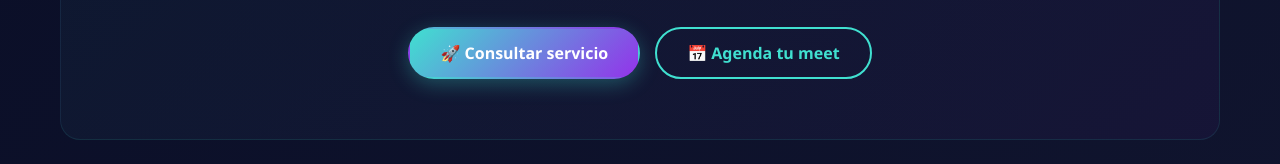
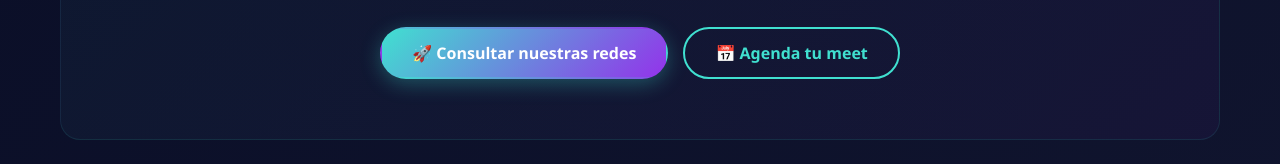
Before and after one commit to conciencia0/conciencia-web, a plain HTML site: page index.html in a window 1280 px wide. Shown: the part 394-558 px from the top of the page. Drawn offline with nearby package versions, Linux system fonts and the light colour scheme.

Commit message:
Update index.html

```diff
--- a/index.html
+++ b/index.html
@@ -341,7 +341,7 @@
         y tu empresa escale sin límites operativos.
       </p>
       <div class="header-buttons">
-        <a href="https://linktr.ee/conciencia.ia0" class="btn-consultar" target="_blank">🚀 Consultar servicio</a>
+        <a href="https://linktr.ee/conciencia.ia0" class="btn-consultar" target="_blank">🚀 Consultar nuestras redes</a>
         <a href="https://calendar.google.com/calendar/u/0/appointments/schedules/AcZssZ2o5x74p5JhIkAcoHA0HrfZng5gTBQIuZGLd7W8CTeVT719qSocrSqdgNpT3454zAUxQ2BB3vNY" class="btn-agenda" target="_blank">📅 Agenda tu meet</a>
       </div>
     </header>
```
